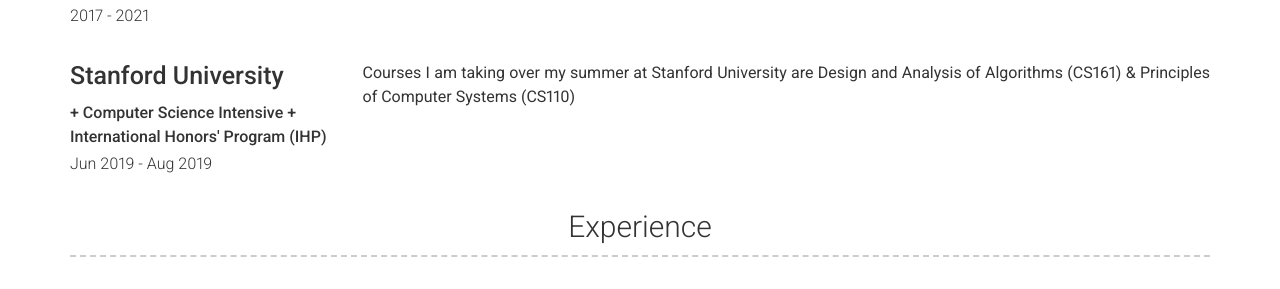
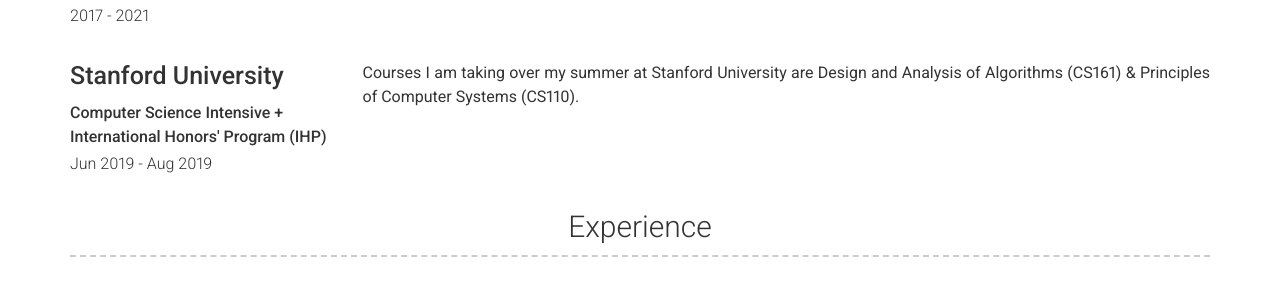
Before and after one commit to AnuKritiW/modern-resume-theme-site, a Jekyll site: the page built from index.md, in a window 1280 px wide and 900 px high, scrolled down 632 px. Shown: the part 197-486 px from the top of the window. Built offline with Jekyll 4.4.1, drawn with Linux system fonts in a browser that asks for light colours.

```diff
--- a/_data/education.yml
+++ b/_data/education.yml
@@ -13,11 +13,11 @@
 
 - name: Stanford University
   dates: Jun 2019 - Aug 2019
-  qualification:  + Computer Science Intensive + International Honors' Program (IHP)
+  qualification: Computer Science Intensive + International Honors' Program (IHP)
 #  quote: >
 #    Established in 1636, Harvard is the oldest higher education institution in the United States, and is widely regarded in terms of its influence, reputation, and academic pedigree as a leading university in not just the US but also the world.
   description: | # this will include new lines to allow paragraphs
-   Courses I am taking over my summer at Stanford University are Design and Analysis of Algorithms (CS161) & Principles of Computer Systems (CS110)
+   Courses I am taking over my summer at Stanford University are Design and Analysis of Algorithms (CS161) & Principles of Computer Systems (CS110).
   # I am directing a play as part of *USP Productions*, titled *Sixty-One*, which will be performed in late Jan 2019 at the National Library. I learnt the my technical stage skills, such as stage lighting, sounds and visual effects, as a Stage Manager for USP Productions' 2018 play titled *'The Dark Web'*.
 
   # I am also a member of the NUS film club, *nuStudios*, and attended their semester long *film school*, where I attended weekly workshops to learn the different aspects of film-making.
```
